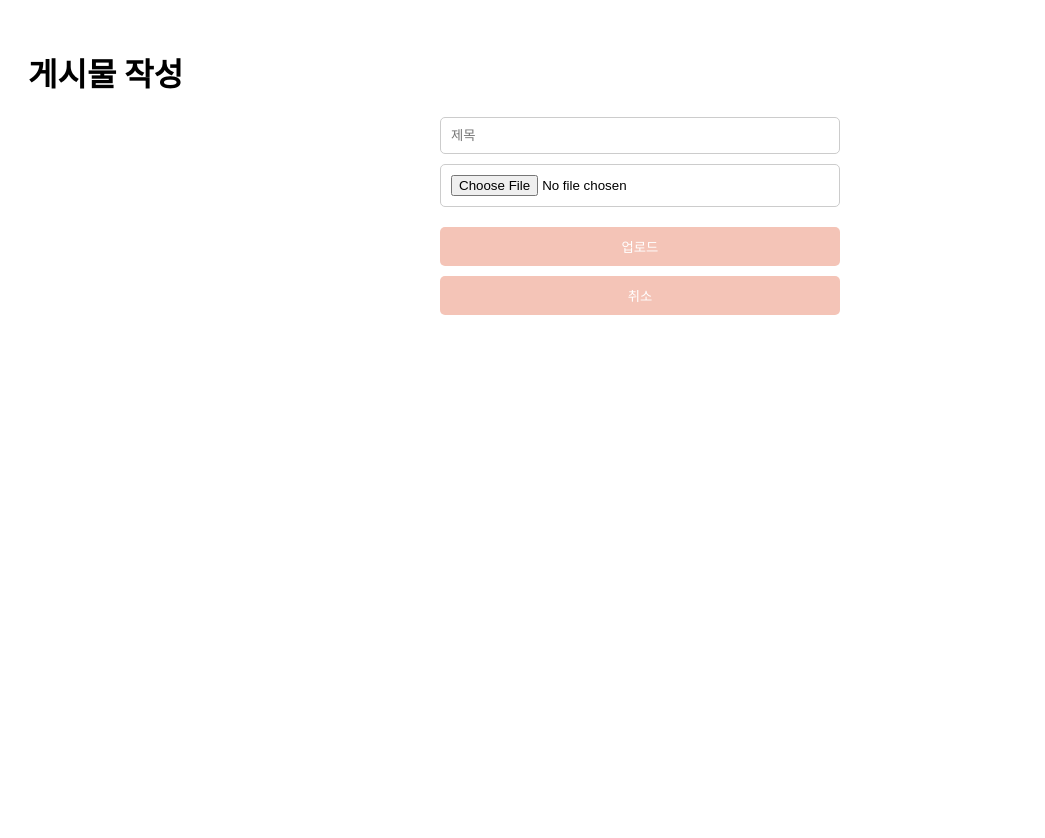
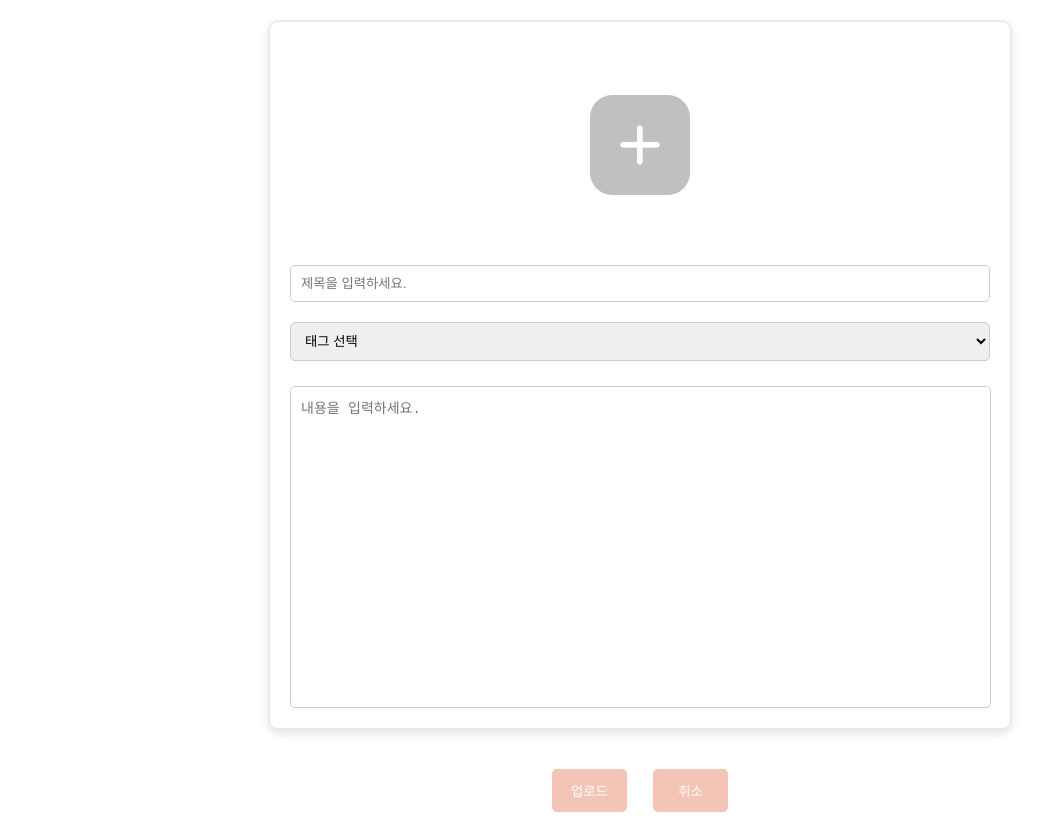
Before and after one commit to juquett/dadok, a Vue app: page /posts/create in a window 1280 px wide. Shown: the whole page, without its empty margins (0-1045 px from the left). Before the commit the page ends 800 px from the top, so only its background shows below. Built offline with nearby package versions, Linux system fonts and the light colour scheme.

Commit message:
게시물만드는중,로그인X

```diff
--- a/src/components/LoginPage.vue
+++ b/src/components/LoginPage.vue
@@ -123,7 +123,7 @@
   },
 
   goToBoard() {
-    this.$router.push({ name: "BoardPage" });
+    this.$router.push({ name: "PostListView" });
   }
 }
 
--- a/src/components/MonthBook/MonthApril.vue
+++ b/src/components/MonthBook/MonthApril.vue
@@ -121,7 +121,7 @@
       },
       goToBoard() {
         // BoardPage로 라우팅
-        this.$router.push({ name: "BoardPage" });
+        this.$router.push({ name: "PostListView" });
       },
       goToMonthBook() {
         // MonthBookPage로 라우팅
--- a/src/components/MonthBook/MonthAugust.vue
+++ b/src/components/MonthBook/MonthAugust.vue
@@ -117,7 +117,7 @@
       },
       goToBoard() {
       // BoardPage로 라우팅
-      this.$router.push({ name: "BoardPage" });
+      this.$router.push({ name: "PostListView" });
     },
       goToMonthBook() {
         // MonthBookPage로 라우팅
--- a/src/components/MonthBook/MonthSeptember.vue
+++ b/src/components/MonthBook/MonthSeptember.vue
@@ -114,7 +114,7 @@ export default {
     },
     goToBoard() {
       // BoardPage로 라우팅
-      this.$router.push({ name: "BoardPage" });
+      this.$router.push({ name: "PostListView" });
     },
     goToMonthBook() {
       // MonthBookPage로 라우팅
--- a/src/components/MonthBookPage.vue
+++ b/src/components/MonthBookPage.vue
@@ -129,7 +129,7 @@ export default {
     },
     goToBoard() {
       // BoardPage로 라우팅
-      this.$router.push({ name: "BoardPage" });
+      this.$router.push({ name: "PostListView" });
     },
     goToMonthBook() {
       // MonthBookPage로 라우팅
--- a/src/components/myPage.vue
+++ b/src/components/myPage.vue
@@ -156,7 +156,7 @@ export default {
     },
     goToBoard() {
       // BoardPage로 라우팅
-      this.$router.push({ name: "BoardPage" });
+      this.$router.push({ name: "PostListView" });
     },
     changeProfileImage(event) {
       const file = event.target.files[0];
--- a/src/components/posts/PostCreateView.vue
+++ b/src/components/posts/PostCreateView.vue
@@ -1,22 +1,37 @@
 <template>
-  <div id="write-post">
-    <header>
-      <h1>게시물 작성</h1>
-    </header>
-
+  <div class="write-post">
     <main>
-      <div class="upload-form">
-        <input type="text" v-model="newPost.title" placeholder="제목" />
-        <input type="file" @change="onFileChange" accept="image/*" />
-        <button @click="uploadPost">업로드</button>
-        <button @click="cancelUpload">취소</button>
+      <div class="main-container">
+        <div class="upload-form">
+          <input type="file" ref="fileInput" @change="onFileChange" accept="image/*" style="display: none;" />
+          <div class="image-upload" @click="triggerFileInput">
+            <img :src="image || defaultImage" alt="Upload" />
+          </div>
+          <div class="title-tag-container">
+            <input v-model="title" id="title" placeholder="제목을 입력하세요." />
+            <div class="tag-dropdown">
+              <select v-model="selectedTag" @change="addTag">
+                <option disabled value="">태그 선택</option>
+                <option v-for="option in tagOptions" :key="option" :value="option">
+                  {{ option }}
+                </option>
+              </select>
+              <div class="selected-tags">
+                <span v-for="(tag, index) in tags" :key="index" class="tag">
+                  {{ tag }}
+                  <button @click="removeTag(tag)">X</button>
+                </span>
+              </div>
+            </div>
+          </div>
+          <textarea v-model="content" id="content" placeholder="내용을 입력하세요." class="content-box"></textarea>
+        </div>
       </div>
 
-      <!-- 업로드한 게시물 미리보기 -->
-      <div v-if="newPost.image" class="preview">
-        <h3>미리보기</h3>
-        <h4>{{ newPost.title }}</h4>
-        <img :src="newPost.image" alt="Uploaded Image" />
+      <!-- 등록 버튼 -->
+      <div class="upload-container">
+        <button class="uploadbtn" @click="submitPost">업로드</button>
+        <button class="cancelbtn" @click="cancelUpload">취소</button>
       </div>
     </main>
   </div>
@@ -26,54 +41,81 @@
 export default {
   data() {
     return {
-      newPost: {
-        title: '',
-        image: ''
-      }
+      title: '',
+      tags: [],
+      content: '',
+      image: null,
+      tagOptions: ["소설", "경제/경영", "시/에세이", "웹소설", "자기계발", "취미", "인문"],
+      selectedTag: "",
+      defaultImage: require('@/assets/ImageUpload.png'),
     };
   },
   methods: {
+    triggerFileInput() {
+      this.$refs.fileInput.click();
+    },
     onFileChange(event) {
       const file = event.target.files[0];
       if (file) {
         const reader = new FileReader();
         reader.onload = (e) => {
-          this.newPost.image = e.target.result; // 업로드한 이미지 URL 저장
+          this.image = e.target.result;
         };
         reader.readAsDataURL(file);
       }
     },
-    uploadPost() {
-      if (this.newPost.title && this.newPost.image) {
-        // 게시물을 저장하는 로직 추가 (예: API 호출)
-        console.log("게시물 업로드:", this.newPost);
-        // 폼 초기화
-        this.newPost.title = '';
-        this.newPost.image = '';
+    addTag() {
+      if (this.selectedTag && !this.tags.includes(this.selectedTag)) {
+        this.tags.push(this.selectedTag);
+      }
+      this.selectedTag = "";
+    },
+    removeTag(tag) {
+      this.tags = this.tags.filter(t => t !== tag);
+    },
+    submitPost() {
+      if (this.title && this.content) {
+        const newPost = {
+          id: Date.now().toString(),
+          title: this.title,
+          content: this.content,
+          image: this.image,
+          tags: this.tags,
+        };
+        this.$store.commit('addPost', newPost); // Vuex에 전체 게시물 정보 추가
+        this.$router.push('/post'); // 게시물 목록 페이지로 이동
       } else {
-        alert("제목과 이미지를 입력해 주세요."); // 경고 메시지
+        alert('제목과 내용을 모두 입력하세요.');
       }
     },
     cancelUpload() {
-      this.newPost.title = '';
-      this.newPost.image = '';
-      this.$router.push({ name: 'BoardPage' }); // 게시판 페이지로 돌아가기
+      this.title = '';
+      this.tags = [];
+      this.content = '';
+      this.image = null;
+      this.$router.push({ name: 'PostListView' });
     }
   }
 };
 </script>
 
+
 <style scoped>
-/* 스타일 추가 */
-#write-post {
+/* 메인 컨테이너 스타일 */
+.main-container {
+  border: 2px solid #eaeaea;
+  border-radius: 10px;
   padding: 20px;
+  max-width: 700px;
+  margin: 20px auto;
+  box-shadow: 0px 4px 8px rgba(0, 0, 0, 0.1);
+  background-color: #fff;
 }
 
 .upload-form {
   display: flex;
   flex-direction: column;
-  max-width: 400px;
-  margin: 0 auto;
+  gap: 10px;
 }
 
 .upload-form input {
@@ -82,29 +124,101 @@ export default {
   border-radius: 5px;
   border: 1px solid #ccc;
 }
-
-.upload-form button {
-  margin-top: 10px;
-  padding: 10px;
+.upload-container {
+  display: flex;
+  justify-content: center; /* 수평 중앙 정렬 */
+  align-items: center;    /* 수직 중앙 정렬 */
+  height: 10vh;          /* 화면 전체 높이 사용 */
+}
+.uploadbtn, .cancelbtn {
+  width: 6%;
+  padding: 12px;
   border: none;
   border-radius: 5px;
   background-color: #f4c4b7;
   color: white;
   cursor: pointer;
+  margin: 1%;
 }
 
-.upload-form button:hover {
+.uploadbtn:hover, .cancelbtn:hover {
   background-color: #e3a999;
 }
 
-.preview {
-  margin-top: 20px;
-  text-align: center;
+/* 이미지 업로드 스타일 */
+.image-upload {
+  width: 100px;
+  height: 150px;
+  margin: 0 auto;
+  display: flex;
+  justify-content: center;
+  align-items: center;
+  border-radius: 10px;
+  cursor: pointer;
+  margin-bottom: 5%;
+  margin-top: 4%;
 }
 
-.preview img {
+.image-upload img {
   max-width: 100%;
-  height: auto;
-  border-radius: 8px;
+  max-height: 100%;
+  border-radius: 10px;
+  object-fit: cover;
+}
+
+.title-tag-container {
+  display: flex;
+  flex-direction: column;
+  gap: 10px;
+}
+
+/* 드롭다운 스타일 */
+.tag-dropdown {
+
+  display: flex;
+  flex-direction: column;
+  gap: 5px;
+}
+
+select {
+  padding: 10px;
+  border-radius: 5px;
+  border: 1px solid #ccc;
+}
+
+/* 선택된 태그 스타일 */
+.selected-tags {
+  margin-top: 10px;
+  display: flex;
+  gap: 10px;
+}
+
+.selected-tags .tag {
+  display: inline-block;
+  background-color: #f4c4b7;
+  color: white;
+  padding: 5px;
+  margin-right: 5px;
+  border-radius: 5px;
+}
+
+.selected-tags .tag button {
+  background: none;
+  border: none;
+  color: white;
+  font-weight: bold;
+  cursor: pointer;
+  margin-left: 5px;
+}
+
+/* 글쓰기 내용 박스 */
+.content-box {
+  width: 97%;
+  height: 300px;
+  padding: 10px;
+  border-radius: 5px;
+  border: 1px solid #ccc;
+  resize: none;
+  font-size: 14px;
 }
 </style>
--- a/src/components/posts/PostDetailView.vue
+++ b/src/components/posts/PostDetailView.vue
@@ -1,19 +1,47 @@
+<!-- src/views/PostDetail.vue -->
 <template>
-    <div>
-      <h1>게시글 상세</h1>
-      <!-- 게시글 상세 폼 -->
-       <hr>
-       {{ $route.params }}
+  <div v-if="post">
+    <img :src="post.image" alt="Post Image" class="post-image" />
+    <h1>{{ post.title }}</h1>
+    <p>{{ post.content }}</p>
+    <div v-if="post.tags && post.tags.length" class="tags">
+      <h3>선택한 태그:</h3>
+      <span v-for="(tag, index) in post.tags" :key="index" class="tag">
+        {{ tag }}
+      </span>
     </div>
-
+  </div>
+  <div v-else>
+    <p>게시물을 찾을 수 없습니다.</p>
+  </div>
 </template>
 
 <script>
 export default {
-    name: "PostDetailView",
+  props: ['id'],
+  data() {
+    return {
+      post: null,
     };
+  },
+  created() {
+  const posts = JSON.parse(localStorage.getItem('posts')) || [];
+  this.post = posts.find(post => post.id === this.id);
+
+  if (!this.post) {
+    console.error("게시물을 찾을 수 없습니다.");
+  }
+}
+
+}
+
 </script>
 
 <style scoped>
-  /* 스타일 추가 */
+.post-image {
+  width: 10%;
+  height: auto;
+  border-radius: 5px;
+  margin-bottom: 00px;
+}
 </style>
--- a/src/main.js
+++ b/src/main.js
@@ -3,6 +3,8 @@ import App from './App.vue';
 import router from './router';
 import store from './store';
 import axios from 'axios';
+
+
 
 const app = createApp(App);
 
--- a/src/router/index.js
+++ b/src/router/index.js
@@ -65,6 +65,7 @@ const routes = [
     path: '/posts/:id',
     name: 'PostDetailView',
     component: PostDetailView,
+    props: true,
   },
   {
     path: '/posts/:id/edit',
```
Also changed, not shown: src/components/posts/PostListView.vue (+24 -42 lines), src/store/index.js (+15 -6 lines), src/assets/ImageUpload.png (added). Lines whose indentation alone changed are shown as unchanged.
